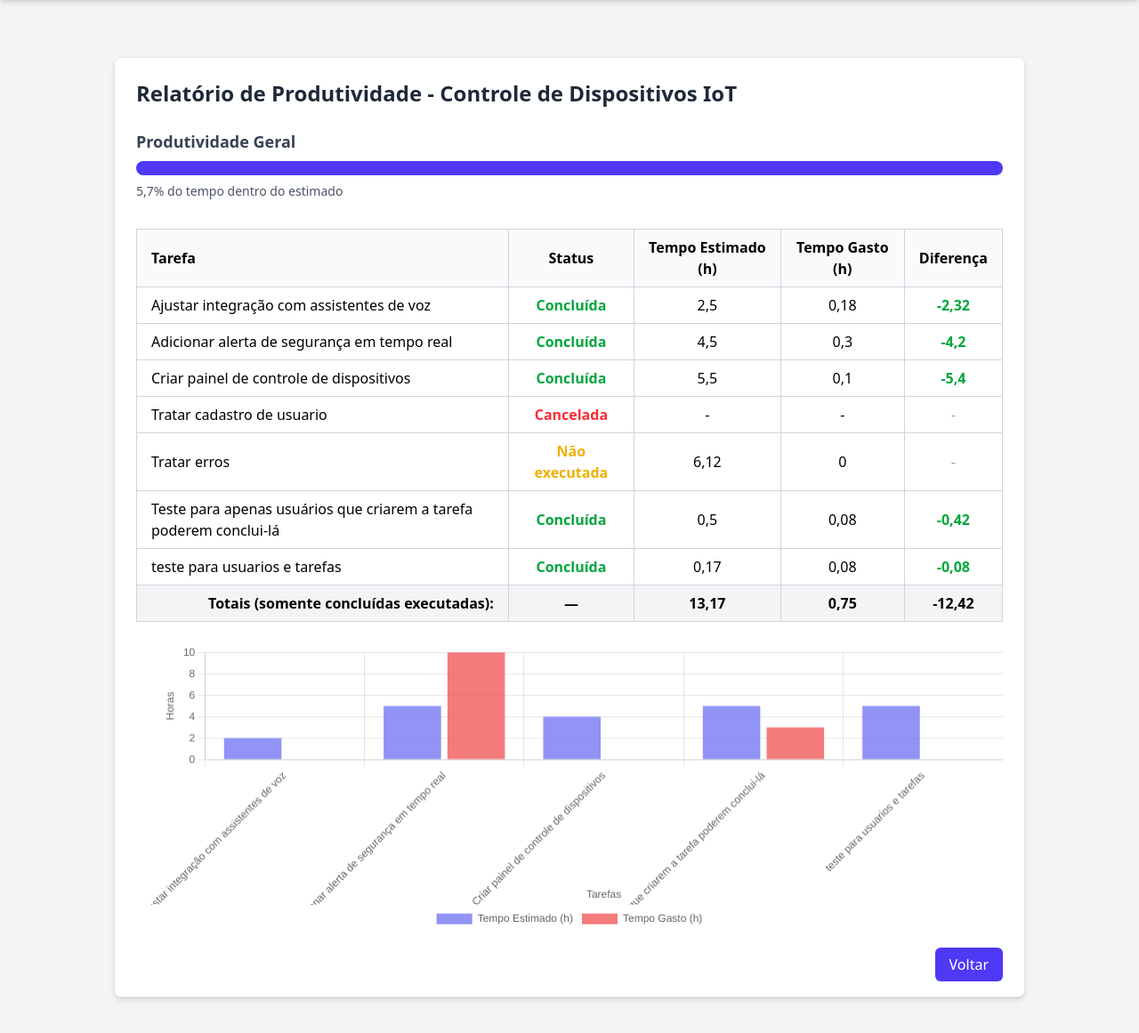
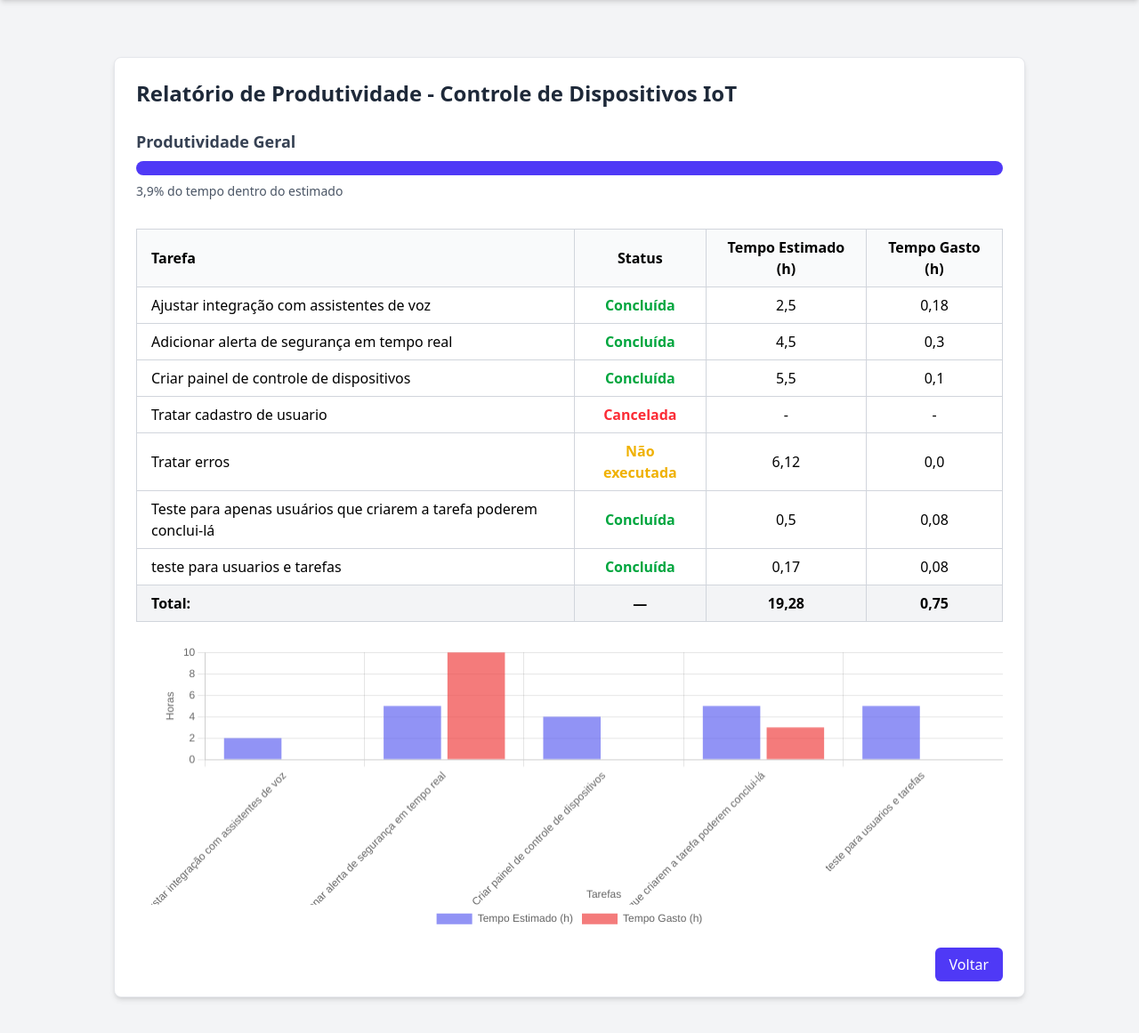
Before and after one commit to anacstralioti/pi-ifsc, a Django app: page /produtiva/projetos/26/relatorio/ in a window 1280 px wide. Shown: the part 80-1241 px from the top of the page at 89% size. Run offline with Django 5.2, Linux system fonts and the light colour scheme; a user stored in the database is signed in; data comes from the database, SQL or seed files in the repository; both versions use the stored data as it was after the commit; some libraries are stand-ins or nearby versions.

Commit message:
Modificação na página de relatório tarefas não executadas passam a serem contabilizadas nas horas totais, alteração de permissão apenas usuários que criam tarefas podem concluí-las, retirada do campo ˜diferença˜ no relatório.

```diff
--- a/produtiva/templates/relatorio_produtividade.html
+++ b/produtiva/templates/relatorio_produtividade.html
@@ -91,7 +91,6 @@
           <th class="border border-gray-300 px-4 py-2 text-center">Status</th>
           <th class="border border-gray-300 px-4 py-2 text-center">Tempo Estimado (h)</th>
           <th class="border border-gray-300 px-4 py-2 text-center">Tempo Gasto (h)</th>
-          <th class="border border-gray-300 px-4 py-2 text-center">Diferença</th>
         </tr>
       </thead>
       <tbody>
@@ -109,17 +108,6 @@
             </td>
             <td class="border border-gray-300 px-4 py-2 text-center">{{ tarefa.estimado }}</td>
             <td class="border border-gray-300 px-4 py-2 text-center">{{ tarefa.gasto }}</td>
-            <td class="border border-gray-300 px-4 py-2 text-center">
-              {% if tarefa.diferenca == "-" %}
-                <span class="text-gray-400">-</span>
-              {% elif tarefa.diferenca > 0 %}
-                <span class="text-red-600 font-semibold">+{{ tarefa.diferenca }}</span>
-              {% elif tarefa.diferenca < 0 %}
-                <span class="text-green-600 font-semibold">{{ tarefa.diferenca }}</span>
-              {% else %}
-                <span class="text-gray-500">0</span>
-              {% endif %}
-            </td>
           </tr>
         {% empty %}
           <tr>
@@ -129,11 +117,10 @@
       </tbody>
       <tfoot class="bg-gray-100 font-semibold">
         <tr>
-          <td class="border border-gray-300 px-4 py-2 text-right">Totais (somente concluídas executadas):</td>
+          <td class="border border-gray-300 px-4 py-2 text-left">Total:</td>
           <td class="border border-gray-300 px-4 py-2 text-center">—</td>
           <td class="border border-gray-300 px-4 py-2 text-center">{{ total_estimado }}</td>
           <td class="border border-gray-300 px-4 py-2 text-center">{{ total_gasto }}</td>
-          <td class="border border-gray-300 px-4 py-2 text-center">{{ diferenca_total }}</td>
         </tr>
       </tfoot>
     </table>
--- a/produtiva/views.py
+++ b/produtiva/views.py
@@ -326,7 +326,7 @@ def concluir_tarefa(request, tarefa_id):
     tarefa = get_object_or_404(Tarefa, id=tarefa_id)
     user = request.user
 
-    if not (user.perfil.is_admin or user in tarefa.projeto.participantes.all()):
+    if not (user == tarefa.usuario or user.perfil.is_admin):
         messages.error(request, "Você não tem permissão para concluir esta tarefa.")
         return redirect('tarefas_por_projeto', projeto_id=tarefa.projeto.id)
 
@@ -497,11 +497,7 @@ def relatorio_produtividade(request, projeto_id):
                 "status": "Cancelada",
                 "estimado": "-",
                 "gasto": "-",
-                "diferenca": "-",
             })
-            continue
-
-        if not t.concluida:
             continue
 
         estimado_horas = (
@@ -517,28 +513,22 @@ def relatorio_produtividade(request, projeto_id):
             except ValueError:
                 gasto_horas = 0
 
-        if gasto_horas == 0:
-            dados_tarefas.append({
-                "nome": t.nome_tarefa,
-                "status": "Não executada",
-                "estimado": round(estimado_horas, 2),
-                "gasto": 0,
-                "diferenca": "-",
-            })
-            continue
-
+        # Soma horas de TODAS as tarefas, mesmo não executadas
         total_estimado += estimado_horas
         total_gasto += gasto_horas
 
+        if gasto_horas == 0:
+            status = "Não executada"
+        else:
+            status = "Concluída"
+
         dados_tarefas.append({
             "nome": t.nome_tarefa,
-            "status": "Concluída",
+            "status": status,
             "estimado": round(estimado_horas, 2),
             "gasto": round(gasto_horas, 2),
-            "diferenca": round(gasto_horas - estimado_horas, 2),
         })
 
-    diferenca_total = round(total_gasto - total_estimado, 2)
     produtividade_percentual = 0
     if total_estimado > 0:
         produtividade_percentual = round(
@@ -550,7 +540,6 @@ def relatorio_produtividade(request, projeto_id):
         "tarefas": dados_tarefas,
         "total_estimado": round(total_estimado, 2),
         "total_gasto": round(total_gasto, 2),
-        "diferenca_total": diferenca_total,
         "produtividade_percentual": produtividade_percentual,
     }
 
```
Also changed, not shown: db.sqlite3.
